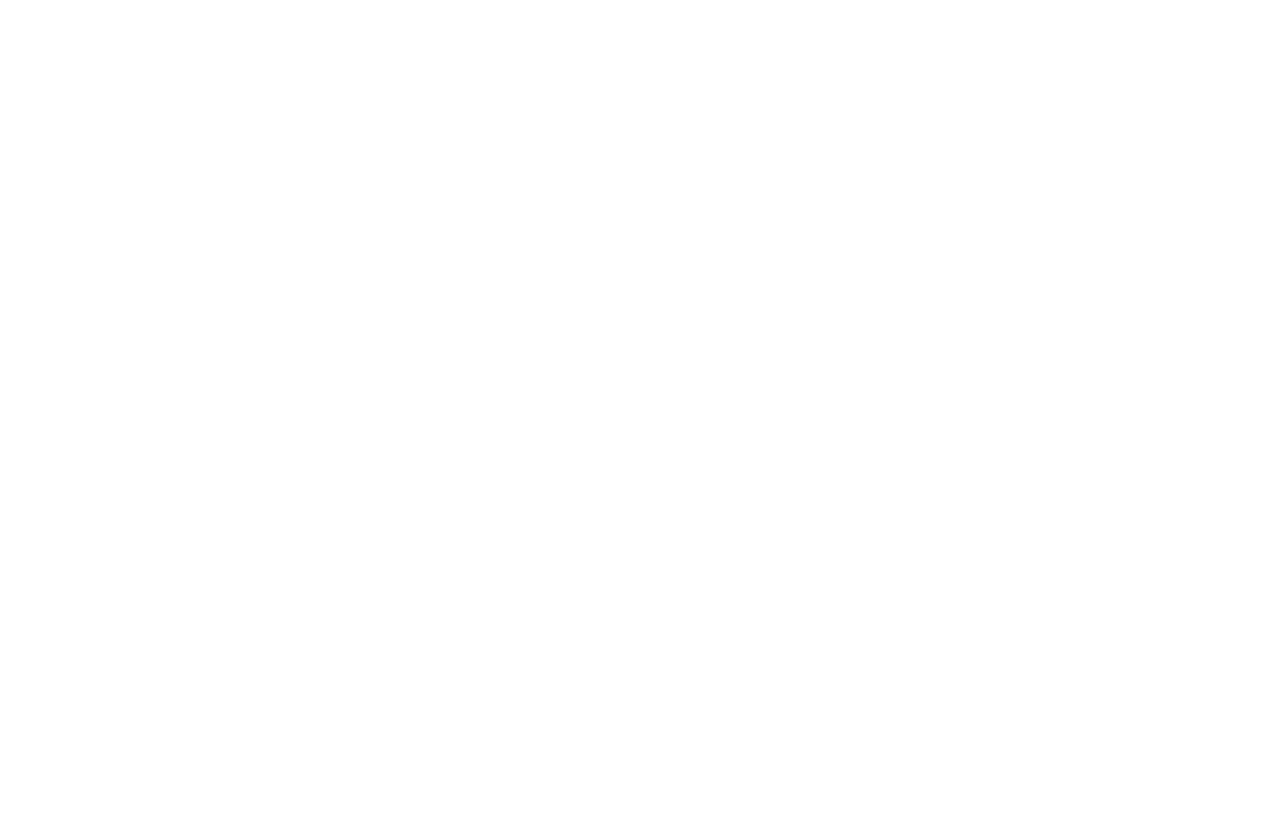
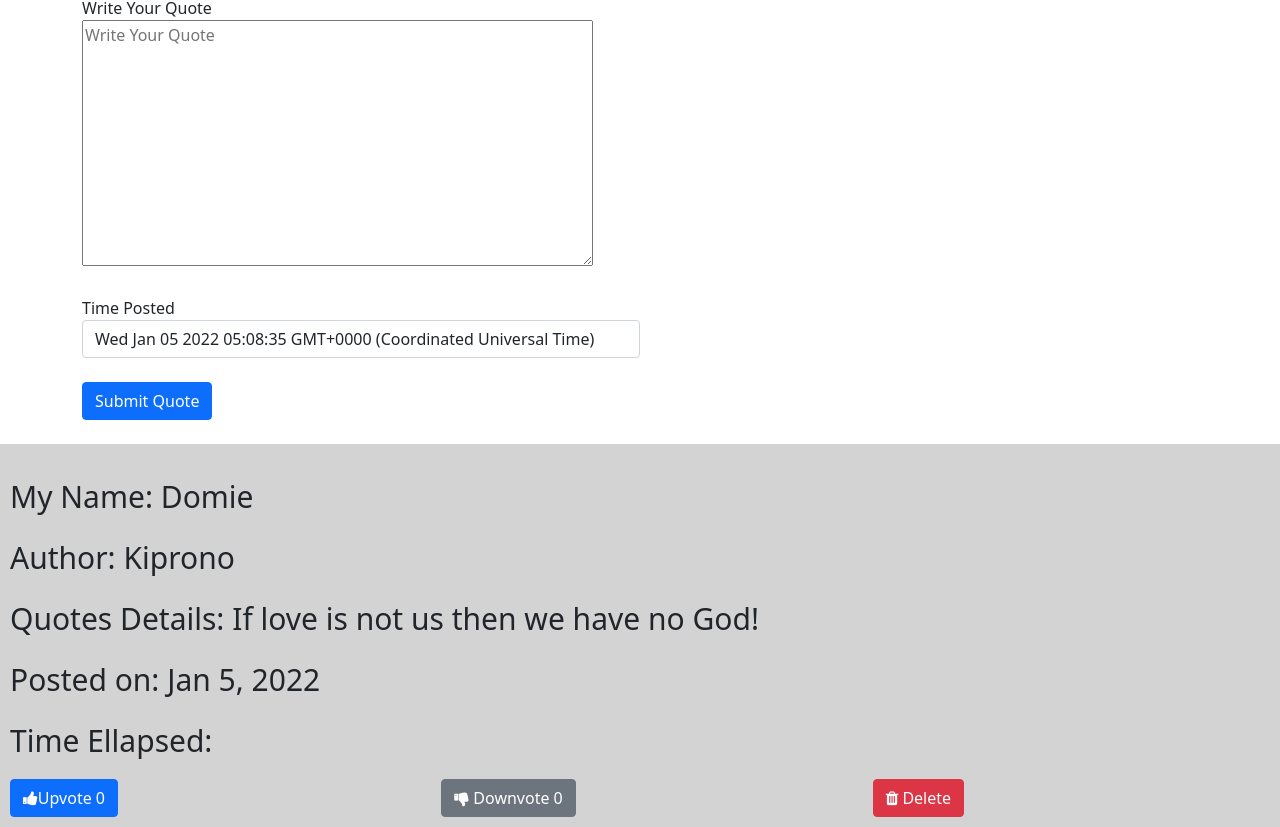
Before and after one commit to DKorir/Quotes-App, an Angular app in the folder Quotes/: page / in a window 1280 px wide. Shown: the part 200-1027 px from the top of the page. Before the commit the page ends 800 px from the top, so only its background shows below. Built offline with nearby package versions, Linux system fonts and the light colour scheme.

Commit message:
initial commit add functions to downvote counter button

```diff
--- a/Quotes/src/app/delete/delete.component.html
+++ b/Quotes/src/app/delete/delete.component.html
@@ -1 +1 @@
-<button class="btn btn-danger" (click)="()"><i class="fa fa-trash"></i>Delete</button>
+<button class="btn btn-danger"> <i class="fa fa-trash"></i> Delete</button>
--- a/Quotes/src/app/downvote/downvote.component.html
+++ b/Quotes/src/app/downvote/downvote.component.html
@@ -1 +1 @@
-<button class="btn btn-secondary">Downvote<i class="fa fa-thumbs-down"></i></button>
+<button class="btn btn-secondary" (click)="countDownvote()"> <i class="fa fa-thumbs-down"></i> Downvote {{downvoteCount}} </button>
--- a/Quotes/src/app/downvote/downvote.component.ts
+++ b/Quotes/src/app/downvote/downvote.component.ts
@@ -6,10 +6,13 @@ import { Component, OnInit } from '@angular/core';
   styleUrls: ['./downvote.component.css']
 })
 export class DownvoteComponent implements OnInit {
-
+  downvoteCount:number=0
   constructor() { }
 
   ngOnInit(): void {
   }
+  countDownvote(){
+    this.downvoteCount++
+  }
 
 }
--- a/Quotes/src/app/upvote/upvote.component.ts
+++ b/Quotes/src/app/upvote/upvote.component.ts
@@ -7,7 +7,7 @@ import { Component, OnInit } from '@angular/core';
 })
 export class UpvoteComponent implements OnInit {
   upvoteCount:number=0
-  downvoteCount:number=0
+
   constructor() { }
 
   ngOnInit(): void {
```
